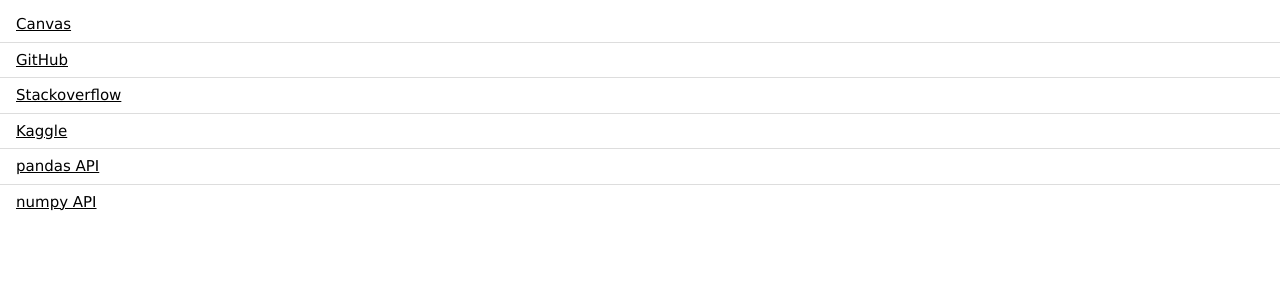
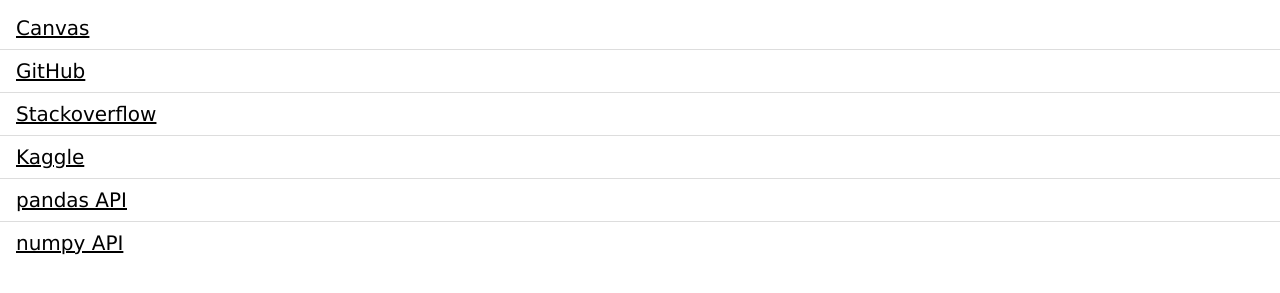
Before and after one commit to ABergli/abergli.github.io, a plain HTML site: page index.html in a window 1280 px wide. Shown: the part 67-360 px from the top of the page. Drawn offline with Linux system fonts and the light colour scheme.

Commit message:
Update index.html

```diff
--- a/index.html
+++ b/index.html
@@ -19,12 +19,12 @@
 <div class="">
  <h1>Data Science</h1>
  <ul class="w3-ul w3-hoverable">
-    <li> <a href="https://kristiania.instructure.com"  target="_blank">Canvas</a> </li>
-    <li> <a href="https://github.com/" target="_blank">GitHub</a></li>
-    <li> <a href="https://stackoverflow.com/" target="_blank">Stackoverflow</a></li>
-    <li> <a href="https://www.kaggle.com/" target="_blank">Kaggle</a></li>
-    <li> <a href="https://pandas.pydata.org/docs/reference/index.html#api/" target="_blank">pandas API</a></li>
-    <li> <a href="https://numpy.org/doc/stable/reference/" target="_blank">numpy API</a></li>
+    <li style="font-size:20px"> <a href="https://kristiania.instructure.com"  target="_blank">Canvas</a> </li>
+    <li style="font-size:20px"> <a href="https://github.com/" target="_blank">GitHub</a></li>
+    <li style="font-size:20px"> <a href="https://stackoverflow.com/" target="_blank">Stackoverflow</a></li>
+    <li style="font-size:20px"> <a href="https://www.kaggle.com/" target="_blank">Kaggle</a></li>
+    <li style="font-size:20px"> <a href="https://pandas.pydata.org/docs/reference/index.html#api/" target="_blank">pandas API</a></li>
+    <li style="font-size:20px"> <a href="https://numpy.org/doc/stable/reference/" target="_blank">numpy API</a></li>
 
   </ul>
 </div>
```
